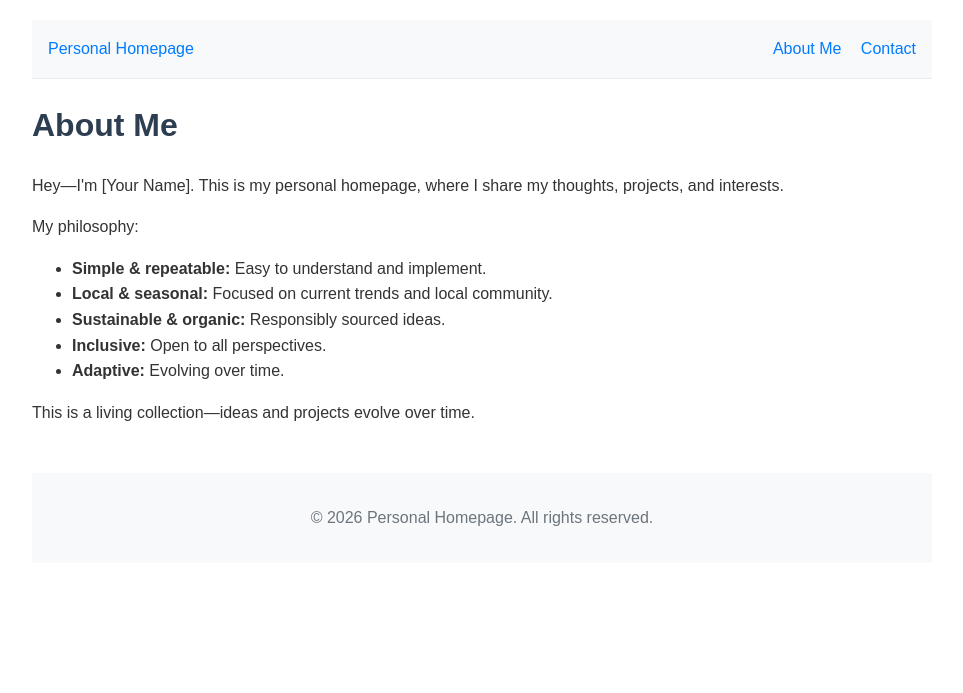
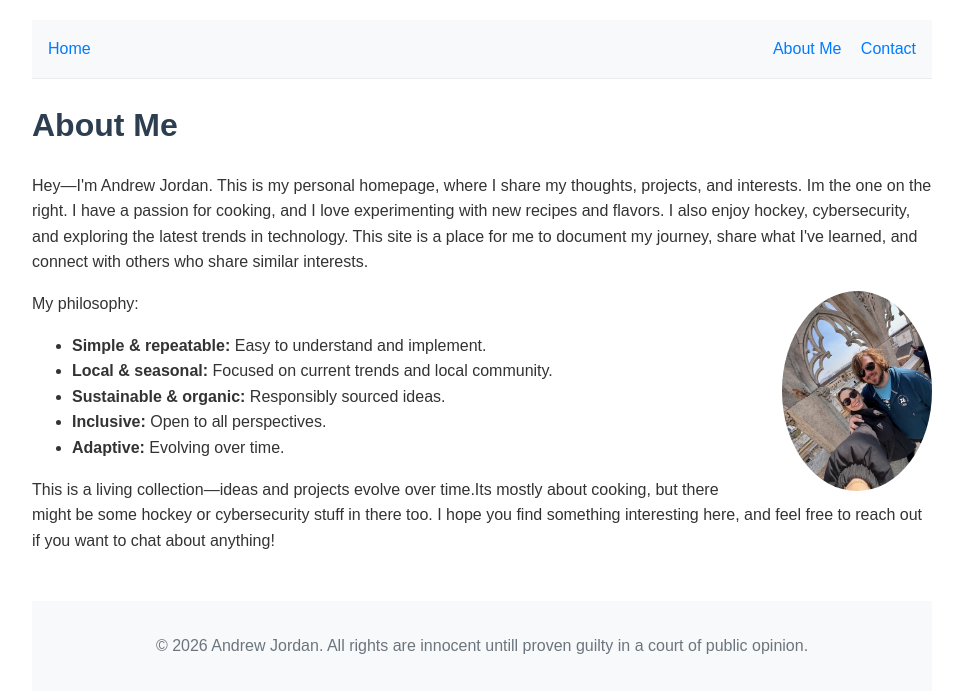
Before and after one commit to 05k0012/personal-homepage, a Jekyll site: the page built from about.html, in a window 1280 px wide. Shown: the top 693 px of the page, without its empty margins (158-1121 px from the left). Built offline with Jekyll 4.4.1, drawn with Linux system fonts in a browser that asks for light colours.

Commit message:
Moved Samples added content, most likely broke something

```diff
--- a/_layouts/default.html
+++ b/_layouts/default.html
@@ -7,7 +7,7 @@
 </head>
 <body style="font-family: sans-serif; max-width: 900px; margin: auto; padding: 20px;">
   <nav style="display: flex; justify-content: space-between; margin-bottom: 20px;">
-    <strong><a href="{{ "/" | relative_url }}">Personal Homepage</a></strong>
+    <strong><a href="{{ "/" | relative_url }}">Home</a></strong>
     <div>
       <a href="{{ "/about.html" | relative_url }}" style="margin-right: 15px;">About Me</a>
       <a href="{{ "/contact.html" | relative_url }}">Contact</a>
@@ -15,7 +15,7 @@
   </nav>
   {{ content }}
   <footer>
-    <p>&copy; 2026 Personal Homepage. All rights reserved.</p>
+    <p>&copy; 2026 Andrew Jordan. All rights are innocent untill proven guilty in a court of public opinion.</p>
   </footer>
 </body>
 </html>
--- a/about.html
+++ b/about.html
@@ -4,8 +4,9 @@ title: About Me
 ---
 <h1>About Me</h1>
 <p>
-Hey—I'm [Your Name]. This is my personal homepage, where I share my thoughts, projects, and interests.
+Hey—I'm Andrew Jordan. This is my personal homepage, where I share my thoughts, projects, and interests. Im the one on the right. I have a passion for cooking, and I love experimenting with new recipes and flavors. I also enjoy hockey, cybersecurity, and exploring the latest trends in technology. This site is a place for me to document my journey, share what I've learned, and connect with others who share similar interests.
 </p>
+<img src="{{ "/assets/images/profile.jpg" | relative_url }}" alt="Me and the love of my life at the Duomo in Milan" style="width: 150px; border-radius: 50%; float: right; margin-left: 20px;">
 <p>My philosophy:</p>
 <ul>
   <li><strong>Simple & repeatable:</strong> Easy to understand and implement.</li>
@@ -15,5 +16,5 @@ Hey—I'm [Your Name]. This is my personal homepage, where I share my thoughts,
   <li><strong>Adaptive:</strong> Evolving over time.</li>
 </ul>
 <p>
-This is a living collection—ideas and projects evolve over time.
+This is a living collection—ideas and projects evolve over time.Its mostly about cooking, but there might be some hockey or cybersecurity stuff in there too. I hope you find something interesting here, and feel free to reach out if you want to chat about anything!
 </p>
--- a/contact.html
+++ b/contact.html
@@ -12,7 +12,7 @@ title: Contact
 </form>
 <script>
   // Base64 encoded email (replace with yours)
-  const encoded = "eW91cm5hbWVAZ21haWwuY29t";
+  const encoded = "YW5kcmV3am9yZGFuY29udGFjdEBnbWFpbC5jb20=";
   function decodeEmail() {
     return atob(encoded);
   }
```
Also changed, not shown: assets/Samples/2026-03-21-sample-post.md (renamed from _posts/2026-03-21-sample-post.md), assets/images/profile.jpg (added).
